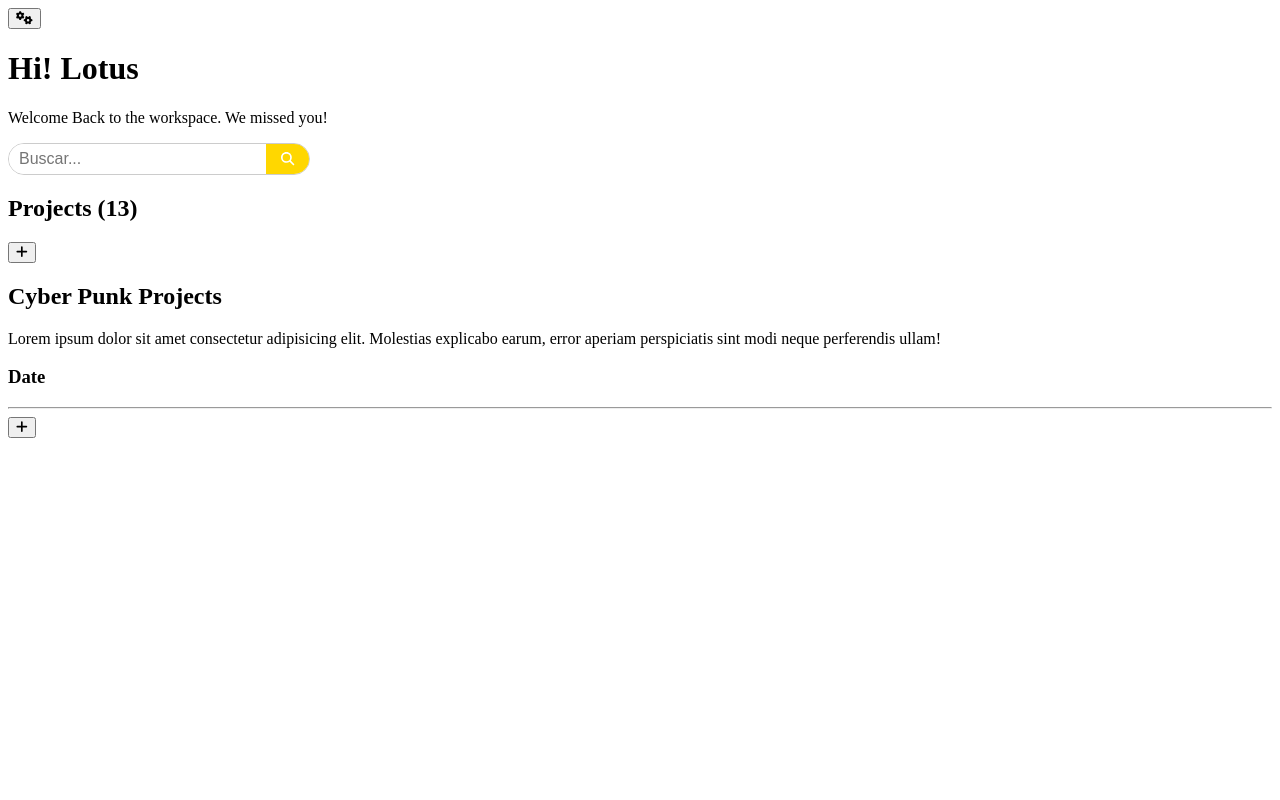
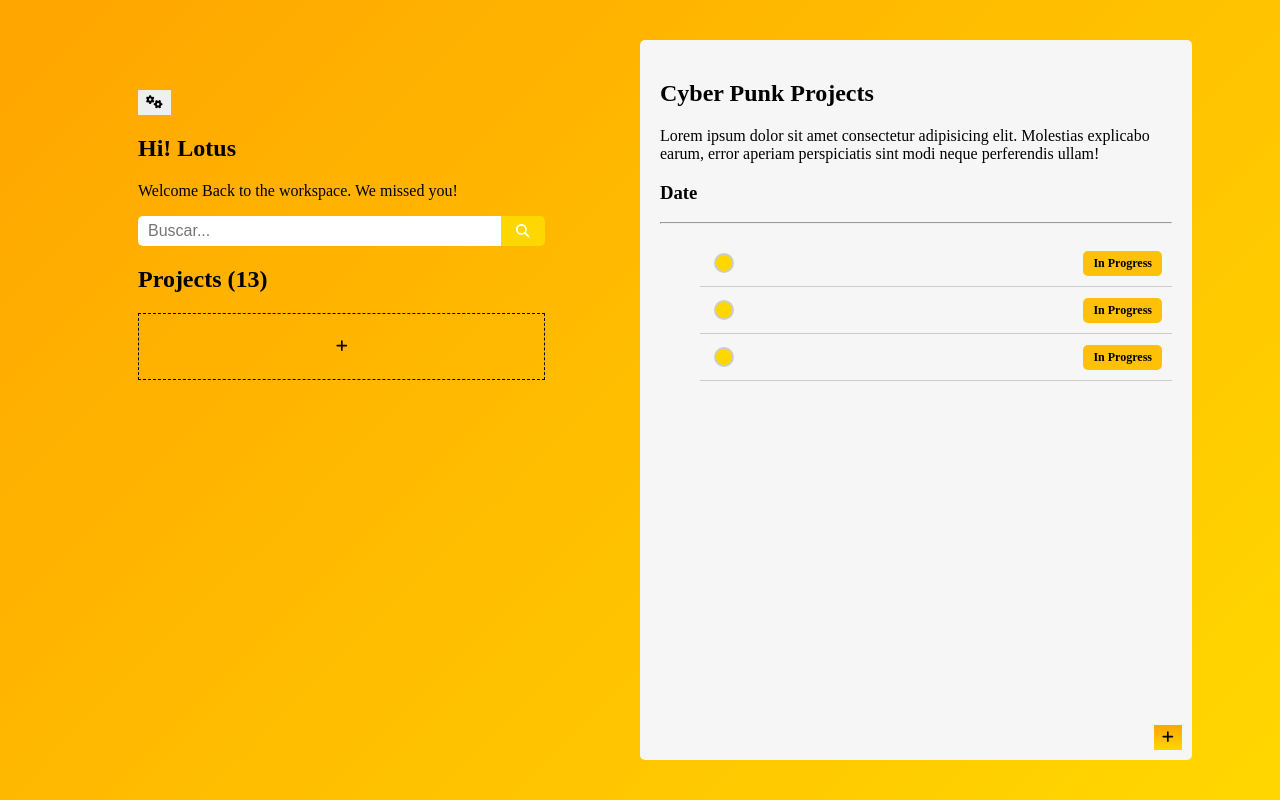
Before and after one commit to StyleLotus/ProjectManager, a React (Vite) app: page / in a window 1280 px wide. Built offline with nearby package versions, Linux system fonts and the light colour scheme.

Commit message:
Added UI, Project Card Next Step, Waiting for js Code

```diff
--- /dev/null
+++ b/src/components/ProjectModal.jsx
@@ -0,0 +1,70 @@
+import "../styles/modals.css";
+
+import { useState } from "react";
+
+export default function ProjectModal() {
+  const [name, setName] = useState("");
+  const [description, setDescription] = useState("");
+  const [color, setColor] = useState("#ffffff"); // Valor inicial blanco
+  const [dueDate, setDueDate] = useState("");
+
+  const handleAddProject = () => {
+    // Verificar que todos los campos sean completados
+    if (!name.trim() || !description.trim() || !dueDate.trim()) {
+      alert("Por favor completa todos los campos obligatorios.");
+      return;
+    }
+
+    // Llamar a la función de agregar proyecto pasando los datos
+
+    // Limpiar los campos después de agregar el proyecto
+    setName("");
+    setDescription("");
+    setColor("#ffffff");
+    setDueDate("");
+
+    // Cerrar el modal
+  };
+
+  return (
+    <>
+      <div className="modal">
+        <div className="modal-content">
+          <header className="modalHeader">
+            <h2>Agregar Proyecto</h2>
+            <button className="close">x</button>
+
+          </header>
+          <input
+            type="text"
+            placeholder="Nombre *"
+            value={name}
+            onChange={(e) => setName(e.target.value)}
+            required
+          />
+          <textarea
+            placeholder="Descripción *"
+            value={description}
+            onChange={(e) => setDescription(e.target.value)}
+            required
+          ></textarea>
+          <input
+            type="color"
+            value={color}
+            onChange={(e) => setColor(e.target.value)}
+          />
+          <input
+            type="date"
+            placeholder="Fecha de entrega *"
+            value={dueDate}
+            onChange={(e) => setDueDate(e.target.value)}
+            required
+          />
+          <button className="buttonAdd" onClick={handleAddProject}>
+            Agregar Proyecto
+          </button>
+        </div>
+      </div>
+    </>
+  );
+}
--- a/src/components/ProjectsPanel.jsx
+++ b/src/components/ProjectsPanel.jsx
@@ -1,5 +1,12 @@
 // Importacion de componentes necesarios
-import SearchBar from './SearchBar'
+import SearchBar from "./SearchBar";
+import ProjectModal from "./ProjectModal";
+import TaskModal from "./TaskModal";
+import TaskCard from "./TaskCard";
+
+// Importacion de los estilos
+
+import "../styles/projectPanel.css";
 
 // Icons FontAwesomes
 import { FontAwesomeIcon } from "@fortawesome/react-fontawesome";
@@ -9,21 +16,24 @@ import { faPlus } from "@fortawesome/free-solid-svg-icons";
 export default function ProjectsPanel() {
   return (
     <div className="mainContainer">
-      <button>
+      <section className="leftContainer">
+        <button className="btnAll settingsBtn">
           <FontAwesomeIcon icon={faGears} />
         </button>
         <h1 className="userName">Hi! Lotus</h1>
         <p>Welcome Back to the workspace. We missed you!</p>
         <SearchBar />
         <h2>
-        Projects <span> (13)</span>
+          Projects <span className="numberOfProjects"> (13)</span>
         </h2>
-      <section className="projectsContainer">
-        <div>
+        <div className="projectsContainer">
           <button className="btn addProjectBtn">
             <FontAwesomeIcon icon={faPlus} />
           </button>
         </div>
+        {/* <ProjectModal /> */}
+      </section>
+      <section className="taskContainer">
         <div>
           <h2 className="projectTitle">Cyber Punk Projects</h2>
           <p className="projectDescription">
@@ -33,8 +43,16 @@ export default function ProjectsPanel() {
           </p>
           <h3>Date</h3>
           <hr />
-          <button className="btn addTaskBtn"><FontAwesomeIcon icon={faPlus} /></button>
+          <ul>
+            <TaskCard />
+            <TaskCard />
+            <TaskCard />
+          </ul>
+          <button className="btnAll addTaskBtn">
+            <FontAwesomeIcon icon={faPlus} />
+          </button>
         </div>
+        {/* <TaskModal /> */}
       </section>
     </div>
   );
--- /dev/null
+++ b/src/components/TaskCard.jsx
@@ -0,0 +1,19 @@
+import { useState } from "react";
+import "../styles/taskCard.css"; // Estilos CSS para el componente
+
+const TaskCard = () => {
+  const [completed, setCompleted] = useState(true);
+  const [description, setDescription] = useState("");
+
+  return (
+    <li className="list-item">
+      <input type="checkbox" checked={completed} className="checkbox" />
+      <span className="description">{description}</span>
+      <span className={`status ${completed ? "in-progress" : "completed"}`}>
+        {completed ? "In Progress" : "Completed"}
+      </span>
+    </li>
+  );
+};
+
+export default TaskCard;
--- /dev/null
+++ b/src/components/TaskModal.jsx
@@ -0,0 +1,63 @@
+import "../styles/modals.css";
+
+import { useState } from "react";
+
+export default function TaskModal() {
+  const [name, setName] = useState("");
+  const [description, setDescription] = useState("");
+  const [dueDate, setDueDate] = useState("");
+
+  const handleAddTask = () => {
+    // Verificar que todos los campos sean completados
+    if (!name.trim() || !dueDate.trim() || !description.trim()) {
+      alert("Por favor completa todos los campos obligatorios.");
+      return;
+    }
+
+    // Llamar a la función de agregar Tarea pasando los datos
+
+    // Limpiar los campos después de agregar el Tarea
+    setName("");
+    setDueDate("");
+
+    // Cerrar el modal
+  };
+
+  return (
+    <>
+      <div className="modal">
+        <div className="modal-content">
+          <header className="modalHeader">
+            <h2>Agregar Tarea</h2>
+            <button className="close">x</button>
+          </header>
+          <input
+            className="nameInput"
+            type="text"
+            placeholder="Nombre *"
+            value={name}
+            onChange={(e) => setName(e.target.value)}
+            required
+          />
+
+          <textarea
+            placeholder="Descripción *"
+            value={description}
+            onChange={(e) => setDescription(e.target.value)}
+            required
+          ></textarea>
+          <input
+            type="date"
+            placeholder="Fecha de entrega *"
+            value={dueDate}
+            onChange={(e) => setDueDate(e.target.value)}
+            required
+          />
+          <button className="buttonAdd" onClick={handleAddTask}>
+            Agregar Tarea
+          </button>
+        </div>
+      </div>
+    </>
+  );
+}
--- /dev/null
+++ b/src/styles/modals.css
@@ -0,0 +1,70 @@
+.modal {
+  position: fixed;
+  top: 0;
+  left: 0;
+  width: 100%;
+  height: 100%;
+  display: flex;
+  justify-content: center;
+  align-items: center;
+  position: absolute;
+  z-index: 10;
+}
+
+.modal-content {
+  background-color: #fff;
+  padding: 20px;
+  border-radius: 1px;
+  max-width: 600px;
+  box-shadow: 0px 10px 10px rgba(0, 0, 0, 0.2);
+}
+
+.modalHeader {
+  display: flex;
+}
+
+.close {
+    margin: 10px 0 0 auto;
+  top: 10px;
+  right: 10px;
+  max-width: 20px;
+  max-height: 20px;
+  cursor: pointer;
+  background: transparent;
+  border: none;
+  background: linear-gradient(
+    360deg,
+    rgba(255, 215, 0, 1),
+    rgba(255, 165, 0, 1)
+  );
+}
+
+.nameInput,
+textarea,
+input[type="color"],
+input[type="date"],
+.buttonAdd {
+  display: block;
+  width: 100%;
+  padding: 10px;
+  margin-bottom: 10px;
+  border: 1px solid #ccc;
+  border-radius: 5px;
+  font-size: 16px;
+  resize: none;
+}
+
+.buttonAdd {
+  background: linear-gradient(
+    360deg,
+    rgba(255, 215, 0, 1),
+    rgba(255, 165, 0, 1)
+  );
+  color: #000; /* Color del texto del botón */
+  border: none;
+  cursor: pointer;
+}
+
+button:hover {
+  background-color: rgba(255, 165, 0, 1); /* Color de fondo del botón al pasar el cursor */
+}
--- a/src/styles/projectPanel.css
+++ b/src/styles/projectPanel.css
@@ -0,0 +1,60 @@
+* {
+  box-sizing: border-box;
+}
+
+body {
+  overflow: hidden;
+  background: #ffd700;
+  background: -webkit-linear-gradient(
+    135deg,
+    rgba(255, 215, 0, 1),
+    rgba(255, 165, 0, 1)
+  );
+}
+
+settingsBtn{
+    position: absolute;
+    background-color: linear-gradient(to bottom, #ffffff, #f2f2f2);
+}
+
+.addTaskBtn {
+  position: absolute;
+  bottom: 10px;
+  right: 10px;
+  background: linear-gradient(
+    360deg,
+    rgba(255, 215, 0, 1),
+    rgba(255, 165, 0, 1)
+  );
+}
+
+.mainContainer {
+  display: grid;
+  grid-template-columns: repeat(2, 1fr);
+  margin: 40px 80px;
+}
+
+.leftContainer {
+  position: relative;
+  padding: 50px;
+}
+
+.taskContainer {
+  background-color: #f6f6f6;
+  height: 90vh;
+  border-radius: 5px;
+  padding: 20px;
+  position: relative;
+}
+
+.addProjectBtn {
+  width: 90%;
+  padding: 25px 15px;
+  border: 1px dashed #000;
+  background-color: transparent;
+}
+
+.btnAll {
+  border: 0 solid rgba(255, 165, 0, 1);
+  padding: 5px 8px;
+}
--- a/src/styles/searchBar.css
+++ b/src/styles/searchBar.css
@@ -1,11 +1,11 @@
 .search-bar {
   display: flex;
   align-items: center;
-    width: 300px;
+  width: 90%;
   height: 30px;
-    border: 1px solid #ccc;
-    border-radius: 20px;
+  border-radius: 5px;
   overflow: hidden;
+  outline: none;
 }
 
 .search-bar input {
@@ -22,7 +22,7 @@
   border: none;
   padding: 10px 15px;
   cursor: pointer;
-    transition: background-color 0.3s ease;
+  transition: background-color 0.5s ease;
 }
 
 .search-bar button:hover {
--- /dev/null
+++ b/src/styles/taskCard.css
@@ -0,0 +1,43 @@
+.list-item {
+    display: flex;
+    align-items: center;
+    padding: 10px;
+    border-bottom: 1px solid #ccc;
+  }
+
+  .checkbox {
+    appearance: none;
+    width: 20px;
+    height: 20px;
+    border-radius: 50%;
+    background-color: #fff;
+    border: 2px solid #ccc;
+    margin-right: 10px;
+    cursor: pointer;
+  }
+
+  .checkbox:checked {
+    background-color: #ffd700;
+  }
+
+  .description {
+    flex: 1;
+    margin-right: 5px;
+  }
+
+  .status {
+    padding: 5px 10px;
+    border-radius: 5px;
+    font-size: 12px;
+    font-weight: bold;
+  }
+
+  .completed {
+    background-color: #28a745;
+    color: white;
+  }
+
+  .in-progress {
+    background-color: #ffc107;
+    color: black;
+  }
```
Lines whose indentation alone changed are shown as unchanged.
